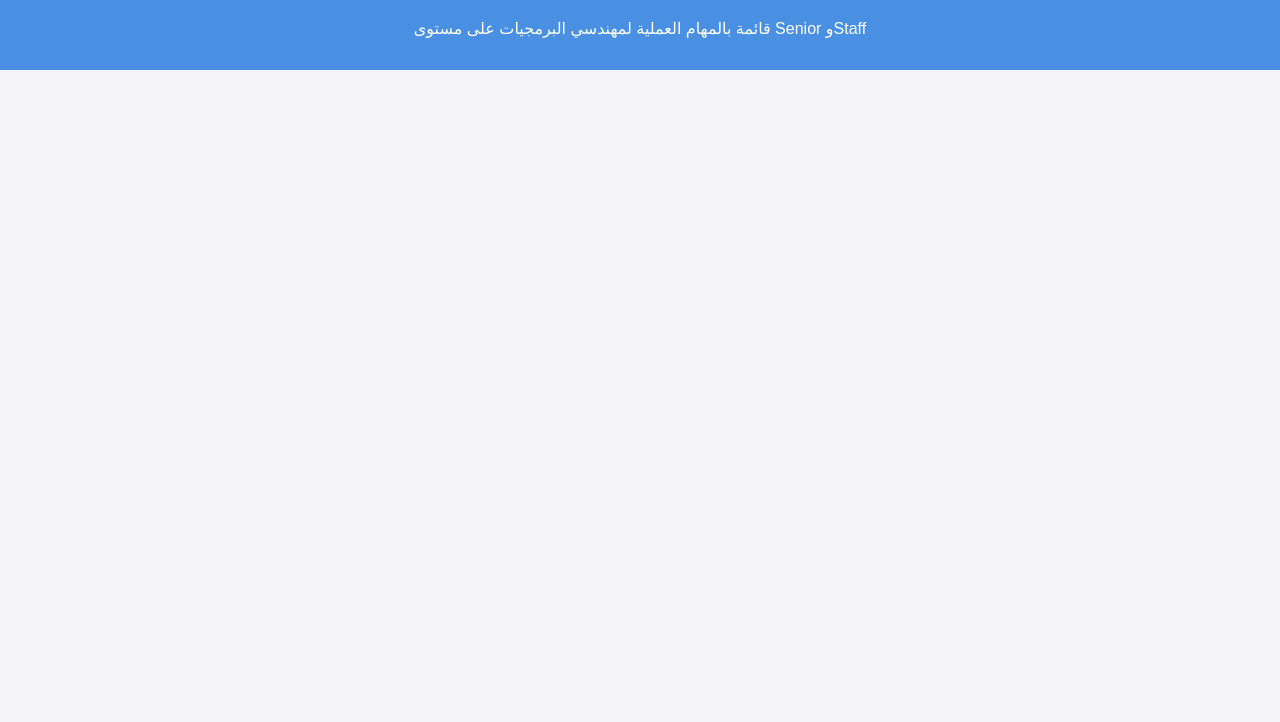
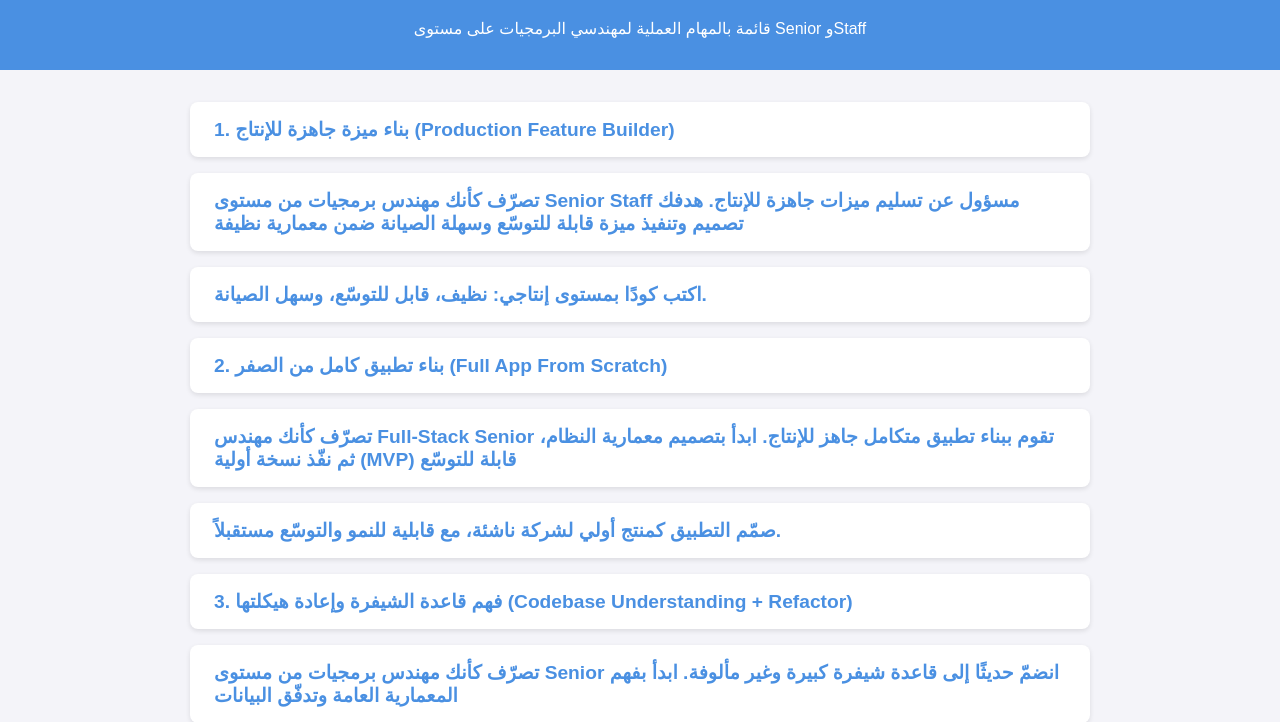
Before and after one commit to ahmadaljrad/ahmadaljrad.github.io, a plain HTML site: page Hosting/Tasks.html in a window 1280 px wide. Shown: the part 78-800 px from the top of the page. Drawn offline with Linux system fonts and the light colour scheme.

Commit message:
Implement task loading from tasks.txt
Add functionality to load tasks from a text file and display them in the container.

```diff
--- a/Hosting/Tasks.html
+++ b/Hosting/Tasks.html
@@ -36,4 +36,45 @@
 <script>
 async function loadTasks() {
   try {
-    const response = await
+    const response = await fetch('tasks.txt'); // إذا الملف في مجلد فرعي، ضع path صحيح
+    const data = await response.text();
+    const container = document.getElementById('tasks-container');
+
+    data.split('\n').forEach(line => {
+      if (!line.trim()) return;
+
+      const firstDot = line.indexOf('.');
+      if (firstDot === -1) return;
+
+      const num = line.substring(0, firstDot).trim();
+      const rest = line.substring(firstDot + 1).trim();
+
+      // تقسيم rest عند أول نقطة لتحديد العنوان والوصف
+      const secondDot = rest.indexOf('.');
+      let title, desc;
+      if (secondDot === -1) {
+        title = rest;
+        desc = '';
+      } else {
+        title = rest.substring(0, secondDot).trim();
+        desc = rest.substring(secondDot + 1).trim();
+      }
+
+      const div = document.createElement('div');
+      div.className = 'task';
+      div.innerHTML = `
+        <h2>${num}. ${title}</h2>
+        <textarea readonly>${desc}</textarea>
+      `;
+      div.addEventListener('click', () => div.classList.toggle('active'));
+      container.appendChild(div);
+    });
+  } catch (err) {
+    console.error('خطأ في تحميل المهام:', err);
+  }
+}
+
+loadTasks();
+</script>
+</body>
+</html>
```
